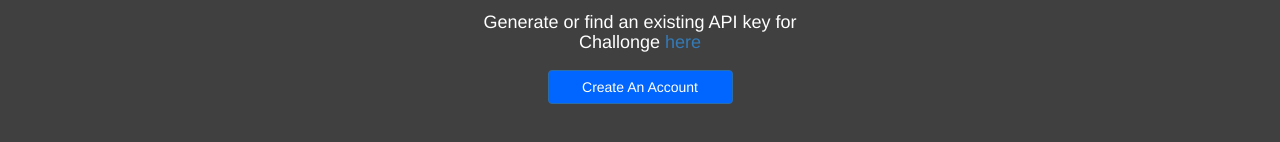
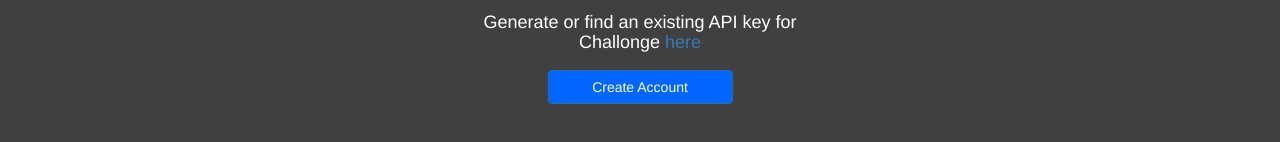
Before and after one commit to C-Dahr/matchup, a Vue app in the folder client/: page /signup in a window 1280 px wide. Shown: the part 580-722 px from the top of the page. Built offline with nearby package versions, Linux system fonts and the light colour scheme.

Commit message:
Minor changes

```diff
--- a/client/src/components/Navbar.vue
+++ b/client/src/components/Navbar.vue
@@ -12,6 +12,14 @@
         </ul>
     </nav>
 </template>
+
+<script>
+
+export default {
+  name: 'Navbar',
+};
+
+</script>
 
 <style>
 
--- a/client/src/views/SignUp.vue
+++ b/client/src/views/SignUp.vue
@@ -38,7 +38,7 @@
             <h4>Generate or find an existing API key for Challonge <b-link href="https://challonge.com/settings/developer" target="_blank">here</b-link></h4>
             <div class="form-group d-flex justify-content-center">
                 <input class="btn btn-primary" type="submit"
-                 value="Create An Account" id="signup-submit"/>
+                 value="Create Account" id="signup-submit"/>
             </div>
         </form>
       </div>
```
